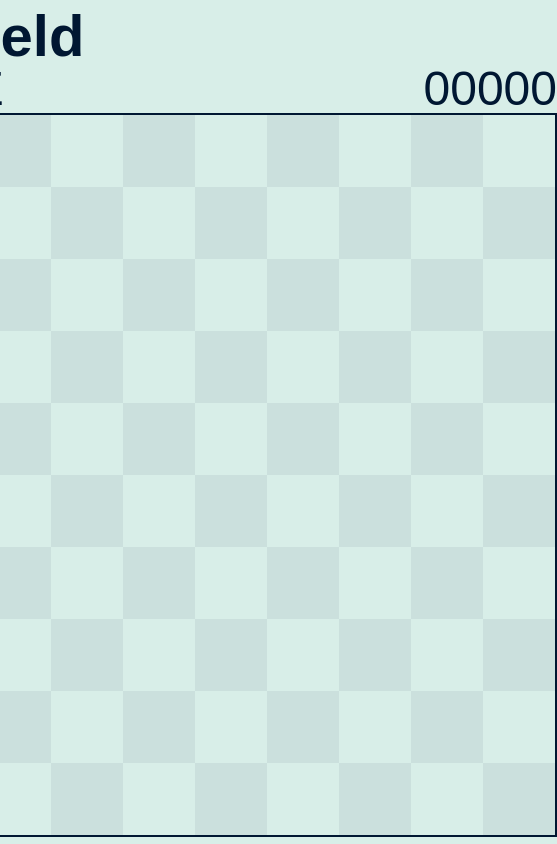
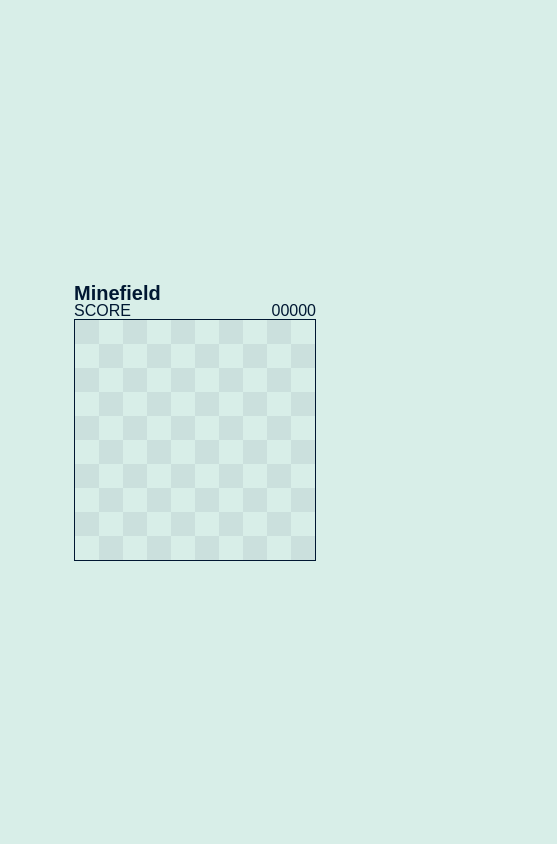
Before and after one commit to martina-torce/arcade-games, a plain HTML site: page minefield/index.html in a window 390 px wide. Shown: the whole page, 557 px wide, since content can reach past the window. Drawn offline with Linux system fonts and the light colour scheme; a web font is replaced by a local one.

Commit message:
Adjust media query

```diff
--- a/minefield/style.css
+++ b/minefield/style.css
@@ -132,34 +132,40 @@ button:hover {
 }
 
 /* Media query for extra small devices (phones) */
-@media only screen and (max-width: 600px) {
+@media only screen and (max-width: 480px) {
 	h1 {
-		font-size: 58px;
+		font-size: 20px;
 	}
 
 	.game-score {
-		font-size: 48px;
+		font-size: 16px;
 	}
 
   	.game-container {
-		width: 726px;
+		width: 242px;
   	}
 
+	.game-board {
+		border: 1px solid rgb(0, 23, 50);
+	}
+
   	.grid {
-		height: 720px;
-		width: 720px;
+		height: 240px;
+		width: 240px;
   	}
 
   	.cell {
-		width: 72px;
-		height: 72px;
+		width: 24px;
+		height: 24px;
   	}
 
 	.end-game-text {
-		font-size: 72px;
+		font-size: 24px;
 	}
 
 	.button {
-		font-size: 36px;
+		border: 1px solid rgb(0, 23, 50);
+		font-size: 12px;
+		padding: 2px 10px 4px 10px;
 	}
 }
```
